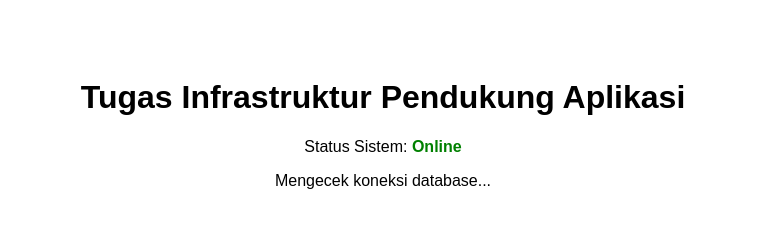
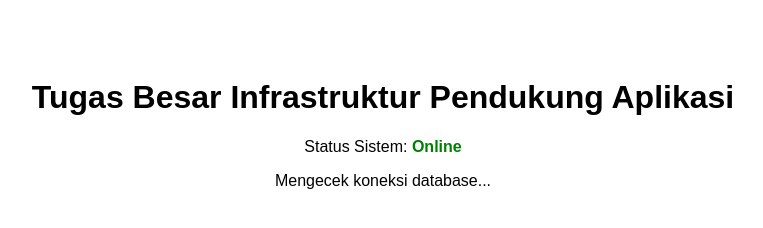
Before and after one commit to RifqiAtha29/Tubes_Infrastruktur, a website: page public/index.html in a window 1280 px wide. Shown: the whole page, without its empty margins (257-1020 px from the left). Drawn offline with Linux system fonts and the light colour scheme; no server answers.

Commit message:
Uji Coba CI/CD

```diff
--- a/public/index.html
+++ b/public/index.html
@@ -8,7 +8,7 @@
     </style>
 </head>
 <body>
-        <h1>Tugas Infrastruktur Pendukung Aplikasi</h1>
+        <h1>Tugas Besar Infrastruktur Pendukung Aplikasi</h1>
     <p>Status Sistem: <span class="status">Online</span></p>
     <div id="db-check">Mengecek koneksi database...</div>
 
```
